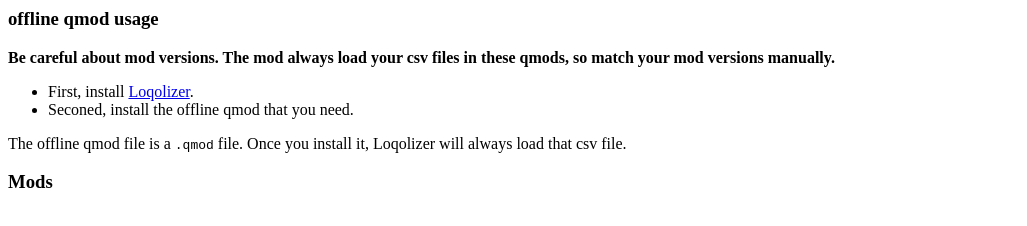
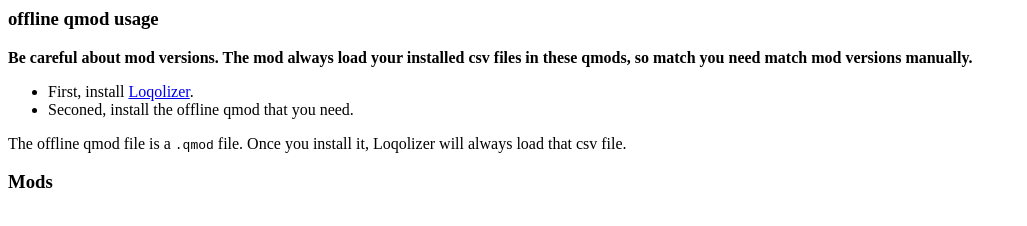
Before and after one commit to frto027/ssl10n.csv, a website: page web_root/index.html in a window 1280 px wide. Shown: the whole page, without its empty margins (0-1027 px from the left). Drawn offline with nearby package versions, Linux system fonts and the light colour scheme.

Commit message:
Update index.html

```diff
--- a/web_root/index.html
+++ b/web_root/index.html
@@ -56,7 +56,7 @@
     </script>
     <h3>offline qmod usage</h3>
 
-    <b>Be careful about mod versions. The mod always load your csv files in these qmods, so match your mod versions
+    <b>Be careful about mod versions. The mod always load your installed csv files in these qmods, so match you need match mod versions
         manually.</b>
 
     <ul>
```
